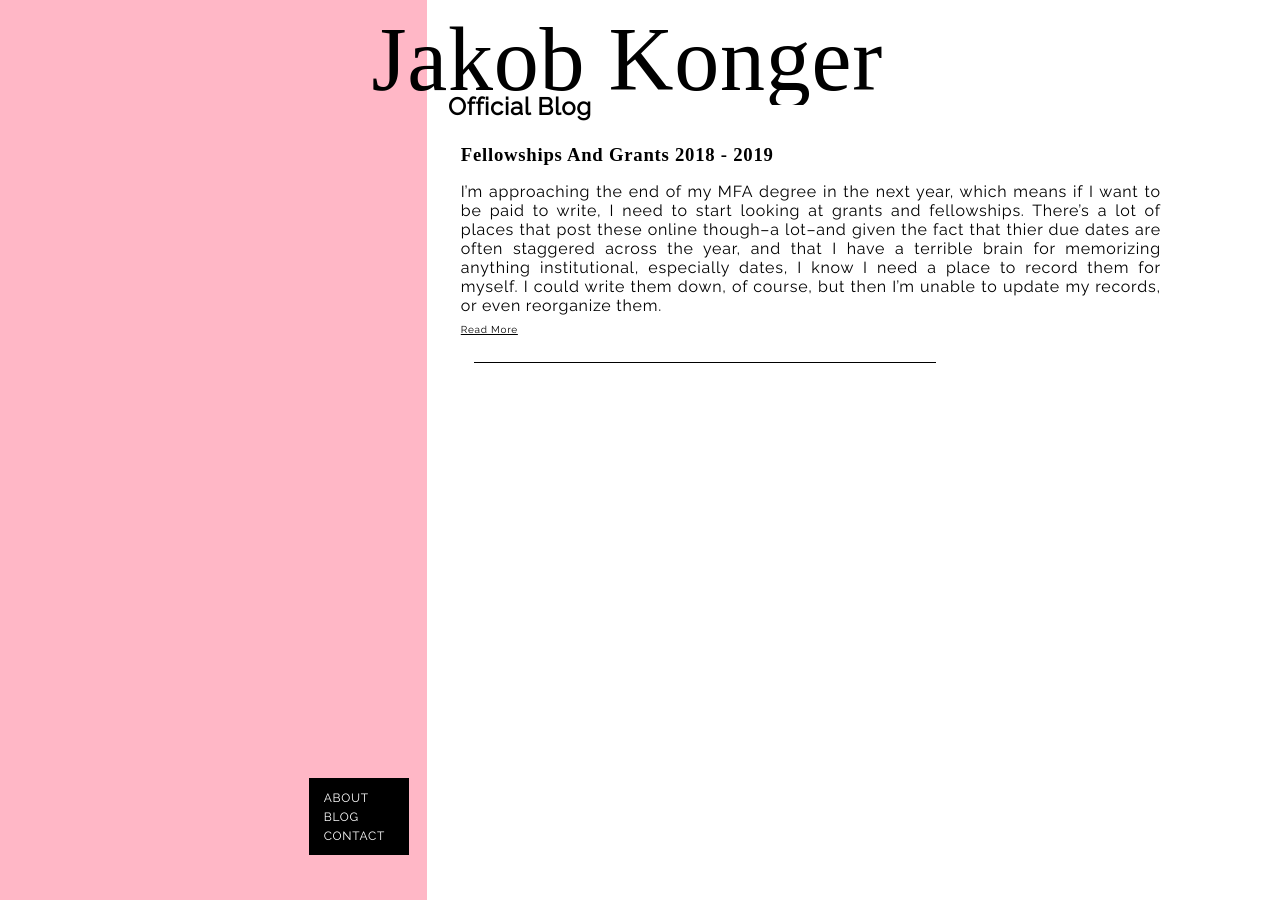
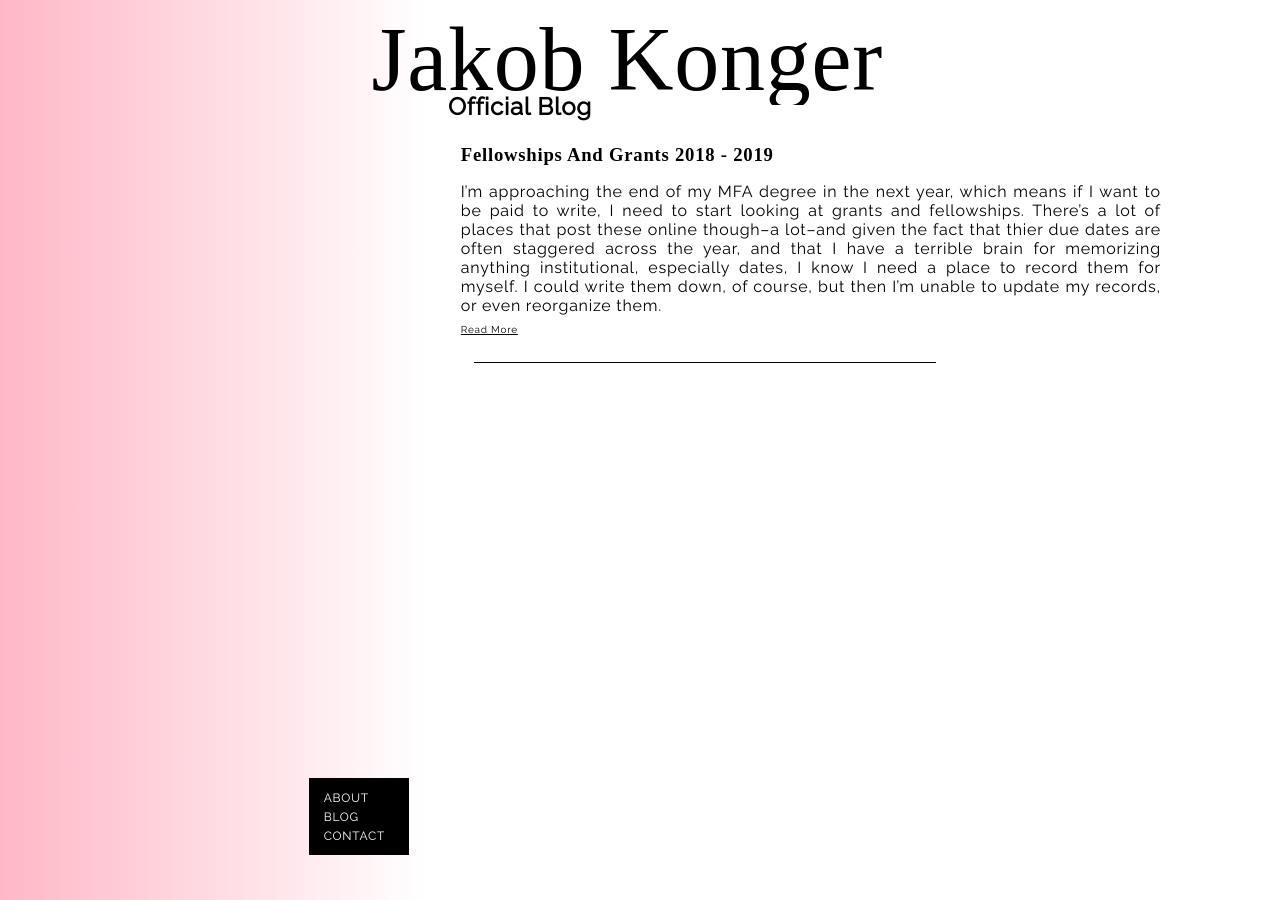
Before and after one commit to towercity/author-webpage, a Jekyll site: the page built from index.html, in a window 1280 px wide. Built offline with Jekyll 4.4.1, drawn with Linux system fonts in a browser that asks for light colours; some web fonts are replaced; the list of posts is cut into pages by our own code.

Commit message:
Add gradient

```diff
--- a/css/medium.css
+++ b/css/medium.css
@@ -4,7 +4,7 @@ header {
 	top: 0;
 	width: 33.333vw;
 	height: 100vh;
-	background: #ffb7c6 top left no-repeat;
+	background: linear-gradient(to right, #ffb7c6, white) top left no-repeat;
 }
 .header-links {
 	position: fixed;
```
